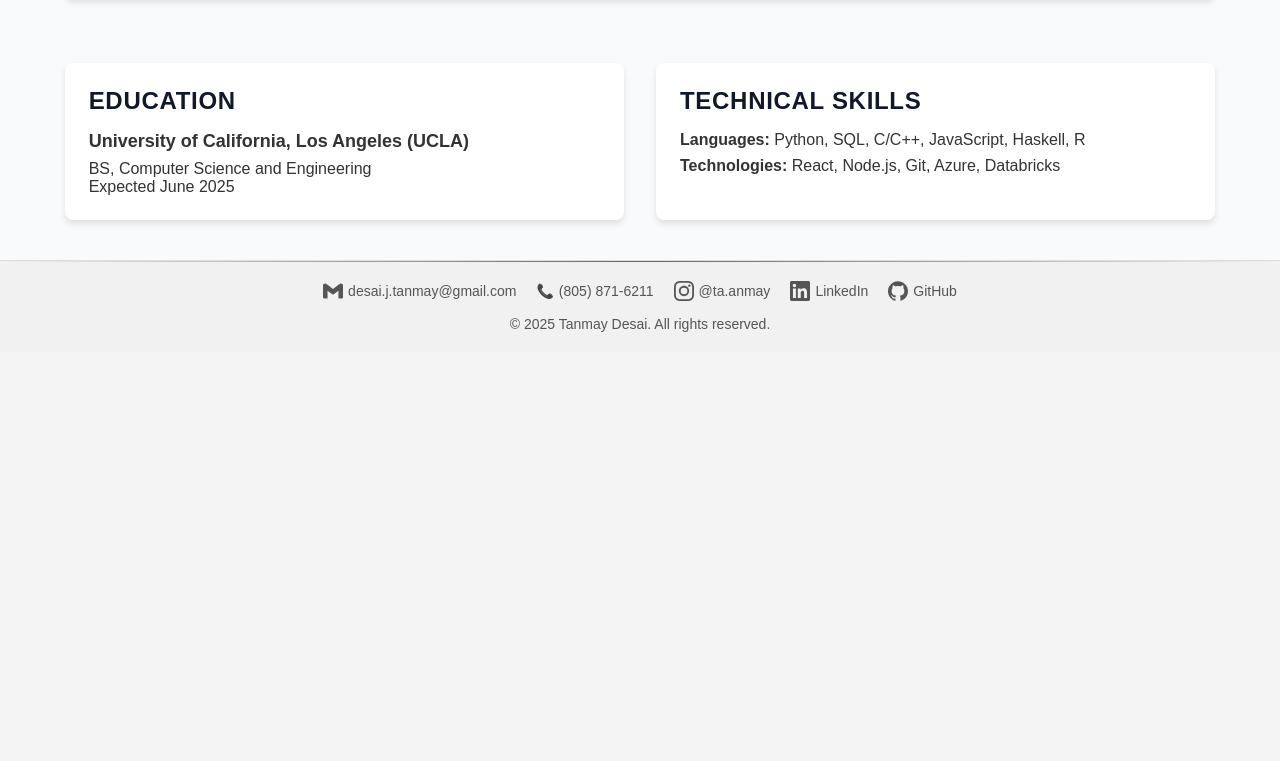
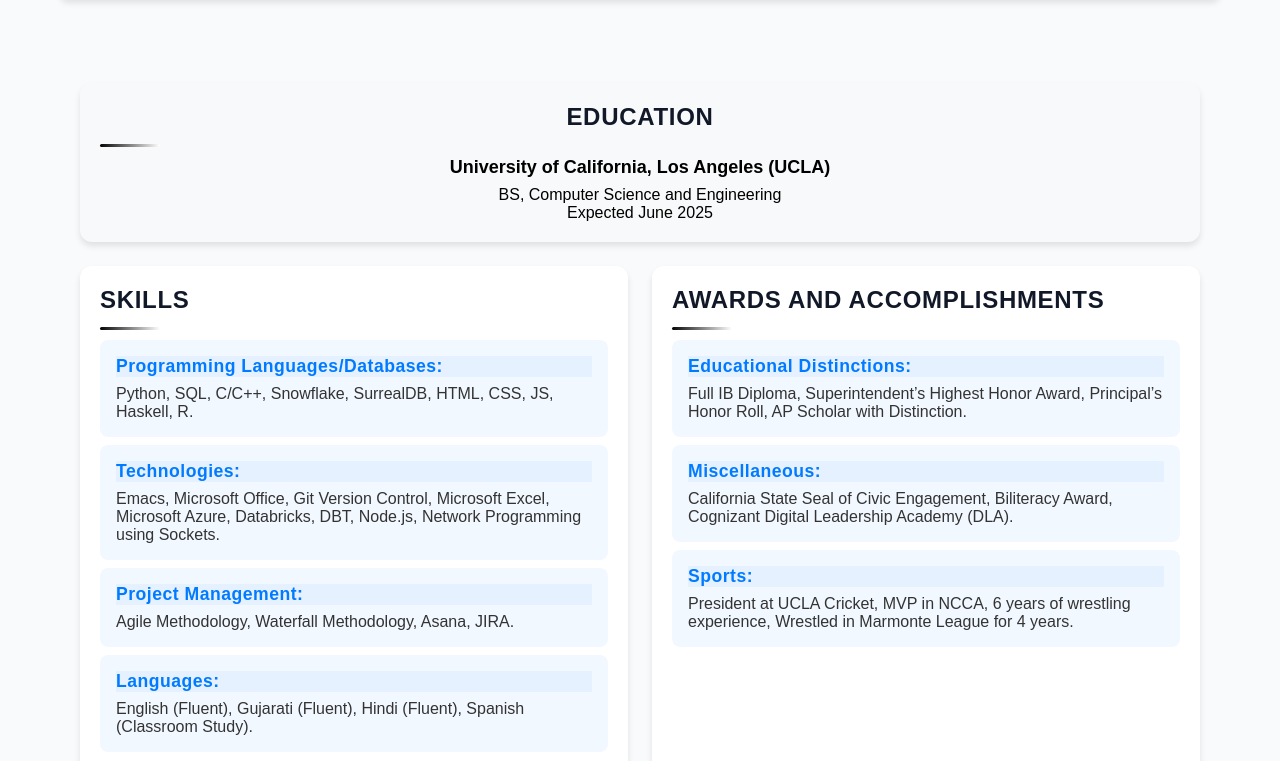
Before and after one commit to TanmayJDesai/MyWebsite, a React (Create React App) app: page / in a window 1280 px wide. Shown: the part 759-1520 px from the top of the page. Before the commit the page ends 1111 px from the top, so only its background shows below. Built offline with nearby package versions, Linux system fonts and the light colour scheme.

Commit message:
nearly done

```diff
--- a/src/components/HomePage/HomePage.css
+++ b/src/components/HomePage/HomePage.css
@@ -568,7 +568,6 @@ body {
   .pdf-rectangle:hover {
     background-color: #45a049; /* Darker green on hover */
   }
-  /* Add these styles to your existing HomePage.css */
 
 .skills-grid {
     display: grid;
@@ -866,13 +865,178 @@ html {
   outline-color: #ffffff;
 }
 
-/* Selection color */
-::selection {
-  background-color: #007bff;
-  color: white;
+
+
+/* Responsive adjustments */
+@media (max-width: 768px) {
+  .skills-card, .achievements-card {
+    grid-column: span 1;
+  }
+
+  .skills-container, .achievements-container {
+    grid-template-columns: 1fr;
+  }
 }
 
-.dark-mode ::selection {
-  background-color: #ffffff;
-  color: #1a1a1a;
+/* Enhanced Awards and Accomplishments Styling */
+.info-card {
+  padding: 2rem;
+  transition: transform 0.3s ease, box-shadow 0.3s ease;
 }
+
+.info-card:hover {
+  transform: translateY(-5px);
+  box-shadow: 0 6px 12px rgba(0, 0, 0, 0.15);
+}
+
+.card-title {
+  position: relative;
+  padding-bottom: 1rem;
+  margin-bottom: 1.5rem;
+}
+
+.card-title::after {
+  content: '';
+  position: absolute;
+  bottom: 0;
+  left: 0;
+  width: 60px;
+  height: 3px;
+  background: linear-gradient(to right, #040404, #ffffff);
+  border-radius: 2px;
+}
+
+.skill-item {
+  padding: 1rem;
+  margin-bottom: 1rem;
+  border-radius: 8px;
+  background: rgba(0, 123, 255, 0.05);
+  transition: background-color 0.3s ease;
+}
+
+.skill-item:hover {
+  background: rgba(0, 123, 255, 0.1);
+}
+
+.skill-label {
+  display: block;
+  margin-bottom: 0.5rem;
+  font-size: 1.1rem;
+  color: #007bff;
+  font-weight: 600;
+  letter-spacing: 0.5px;
+}
+
+/* Dark mode adjustments for awards section */
+.dark-mode .info-card {
+  background-color: #2d2d2d;
+}
+
+.dark-mode .skill-item {
+  background: rgba(255, 255, 255, 0.05);
+}
+
+.dark-mode .skill-item:hover {
+  background: rgba(255, 255, 255, 0.1);
+}
+
+.dark-mode .skill-label {
+  color: #66b3ff;
+}
+
+.dark-mode .card-title::after {
+  background: linear-gradient(to right, #529fec, #ffffff);
+}
+
+/* Animation for awards section */
+@keyframes slideIn {
+  from {
+    opacity: 0;
+    transform: translateY(20px);
+  }
+  to {
+    opacity: 1;
+    transform: translateY(0);
+  }
+}
+
+.info-card {
+  animation: slideIn 0.5s ease-out;
+}
+
+/* Responsive adjustments */
+@media (max-width: 768px) {
+  .skills-card, .achievements-card {
+    grid-column: span 1;
+  }
+
+  .skills-container, .achievements-container {
+    grid-template-columns: 1fr;
+  }
+
+  .info-card {
+    padding: 1.5rem;
+  }
+
+  .skill-item {
+    padding: 0.75rem;
+  }
+
+  .card-title {
+    font-size: 1.3rem;
+  }
+
+  .skill-label {
+    font-size: 1rem;
+  }
+}
+
+.info-container {
+  display: flex;
+  flex-direction: column;
+  gap: 1.5rem;
+  max-width: 1200px;
+  margin: 0 auto;
+  padding: 20px;
+}
+
+.education-card {
+  background: #f8f9fa;
+  color: #000000;
+  padding: 20px;
+  border-radius: 12px;
+  box-shadow: 0px 4px 6px rgba(0, 0, 0, 0.1);
+  text-align: center;
+  width: 100%;
+}
+
+.dark-mode .education-card {
+  background: #1a1a1a;
+  color: #ffffff;
+}
+.info-grid {
+  display: grid;
+  grid-template-columns: 1fr 1fr;
+  gap: 1.5rem;
+}
+
+.info-card {
+  background: #ffffff;
+  padding: 20px;
+  border-radius: 12px;
+  box-shadow: 0px 4px 6px rgba(0, 0, 0, 0.1);
+}
+
+.card-title {
+  font-size: 1.5rem;
+  font-weight: bold;
+  margin-bottom: 10px;
+}
+
+.skill-item {
+  margin-bottom: 8px;
+}
+
+.skill-label {
+  font-weight: bold;
+}
--- a/src/components/HomePage/HomePage.js
+++ b/src/components/HomePage/HomePage.js
@@ -153,26 +153,47 @@ const HomePage = () => {
             </div>
         </div>
 
-        <div className="info-grid">
-            <div className="info-card">
+        <div className="info-container">
+          <div className="education-card">
               <h2 className="card-title">Education</h2>
               <p className="school-name">University of California, Los Angeles (UCLA)</p>
               <p>BS, Computer Science and Engineering</p>
               <p>Expected June 2025</p>
           </div>
 
+          <div className="info-grid">
               <div className="info-card">
-            <h2 className="card-title">Technical Skills</h2>
+                  <h2 className="card-title">Skills</h2>
                   <p className="skill-item">
-                <span className="skill-label">Languages:</span> Python, SQL, C/C++, JavaScript, Haskell, R
+                      <span className="skill-label">Programming Languages/Databases:</span> Python, SQL, C/C++, Snowflake, SurrealDB, HTML, CSS, JS, Haskell, R.
                   </p>
                   <p className="skill-item">
-                <span className="skill-label">Technologies:</span> React, Node.js, Git, Azure, Databricks
+                      <span className="skill-label">Technologies:</span> Emacs, Microsoft Office, Git Version Control, Microsoft Excel, Microsoft Azure, Databricks, DBT, Node.js, Network Programming using Sockets.
+                  </p>
+                  <p className="skill-item">
+                      <span className="skill-label">Project Management:</span> Agile Methodology, Waterfall Methodology, Asana, JIRA.
+                  </p>
+                  <p className="skill-item">
+                      <span className="skill-label">Languages:</span> English (Fluent), Gujarati (Fluent), Hindi (Fluent), Spanish (Classroom Study).
+                  </p>
+              </div>
+
+              <div className="info-card">
+                  <h2 className="card-title">Awards and Accomplishments</h2>
+                  <p className="skill-item">
+                      <span className="skill-label">Educational Distinctions:</span> Full IB Diploma, Superintendent’s Highest Honor Award, Principal’s Honor Roll, AP Scholar with Distinction.
+                  </p>
+                  <p className="skill-item">
+                      <span className="skill-label">Miscellaneous:</span> California State Seal of Civic Engagement, Biliteracy Award, Cognizant Digital Leadership Academy (DLA).
+                  </p>
+                  <p className="skill-item">
+                      <span className="skill-label">Sports:</span> President at UCLA Cricket, MVP in NCCA, 6 years of wrestling experience, Wrestled in Marmonte League for 4 years.
                   </p>
               </div>
           </div>
+      </div>
+
         </main>
-
 
         <footer className="footer">
         <div className="footer-icons">
--- a/src/components/Organizations/Organization.js
+++ b/src/components/Organizations/Organization.js
@@ -6,6 +6,7 @@ import './Organization.css';
 
 const Organizations = () => {
   const [isDarkMode, setIsDarkMode] = useState(false);
+  const [filter, setFilter] = useState("All");
 
   const toggleTheme = () => {
     setIsDarkMode(!isDarkMode);
@@ -16,6 +17,7 @@ const Organizations = () => {
     {
       title: "The Data Science Union at UCLA",
       role: "Data Analyst",
+      category: "Technical",
       duration: "Apr 2023 - Present",
       location: "Los Angeles, California, United States",
       responsibilities: [
@@ -27,6 +29,7 @@ const Organizations = () => {
     },
     {
       title: "Consult Your Community at UCLA",
+      category: "Consulting",
       roles: [
         {
           title: "Senior Consultant",
@@ -50,6 +53,7 @@ const Organizations = () => {
     },
     {
       title: "UCLA Cricket",
+      category: "Sports",
       roles: [
         {
           title: "President",
@@ -76,6 +80,8 @@ const Organizations = () => {
       ]
     }
   ];
+
+  const filteredOrganizations = filter === "All" ? organizations : organizations.filter(org => org.category === filter);
 
   return (
     <div className={`container ${isDarkMode ? 'dark-mode' : ''}`}>
@@ -108,13 +114,36 @@ const Organizations = () => {
       <main className="main-content">
         <h1 className="page-title">Organizations</h1>
 
+        {/* Filter Buttons */}
+        <div className="filter-nav">
+         <button
+            className={`filter-button ${filter === "All" ? "active" : ""}`}
+            onClick={() => setFilter("All")}>
+            Show All
+          </button>
+          <button
+            className={`filter-button ${filter === "Technical" ? "active" : ""}`}
+            onClick={() => setFilter("Technical")}>
+            Technical
+          </button>
+          <button
+            className={`filter-button ${filter === "Consulting" ? "active" : ""}`}
+            onClick={() => setFilter("Consulting")}>
+            Consulting
+          </button>
+          <button
+            className={`filter-button ${filter === "Sports" ? "active" : ""}`}
+            onClick={() => setFilter("Sports")}>
+            Sports
+          </button>
+        </div>
+
         <div className="organizations-grid">
-          {organizations.map((org, index) => (
+          {filteredOrganizations.map((org, index) => (
             <div key={index} className="org-card">
               <h2 className="org-title">{org.title}</h2>
 
               {org.roles ? (
-                // For organizations with multiple roles
                 <div className="roles-container">
                   {org.roles.map((role, roleIndex) => (
                     <div key={roleIndex} className="role-section">
@@ -130,7 +159,6 @@ const Organizations = () => {
                   ))}
                 </div>
               ) : (
-                // For organizations with single role
                 <div className="role-section">
                   <h3 className="role-title">{org.role}</h3>
                   <p className="duration">{org.duration}</p>
```
Lines whose indentation alone changed are shown as unchanged.
